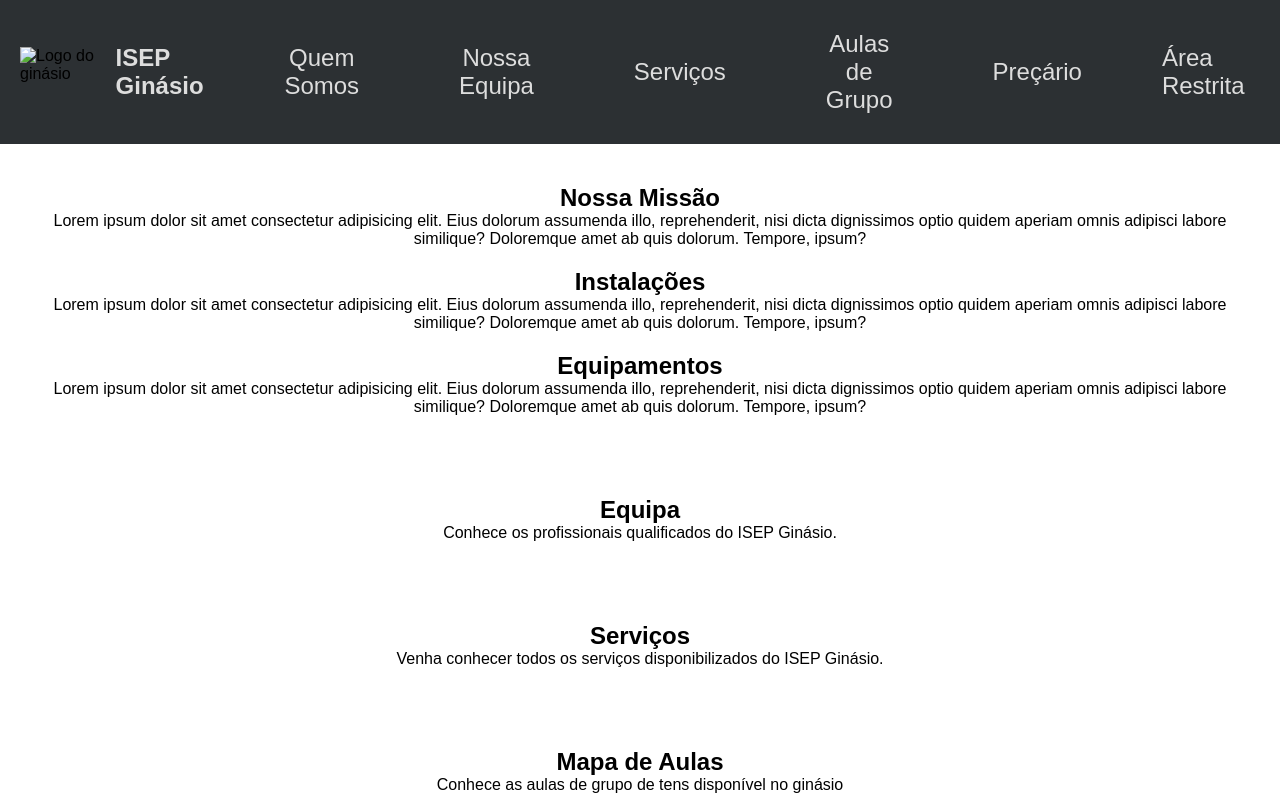
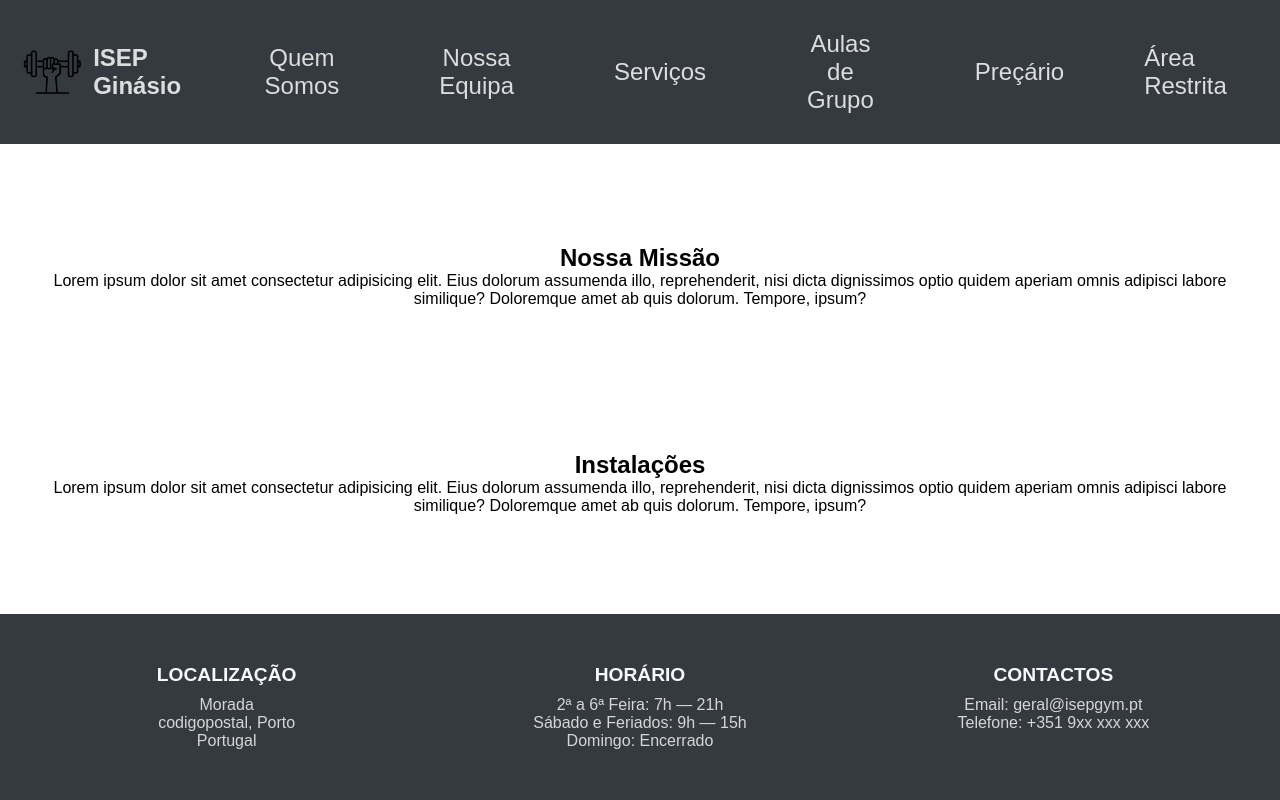
Before and after one commit to amadeucampos111-netizen/Ficha-02, a plain HTML site: page index.html in a window 1280 px wide. Shown: the top 800 px of the page. Drawn offline with Linux system fonts and the light colour scheme.

Commit message:
Formatação da página com estilos CSS

```diff
--- a/assets/css/estilos.css
+++ b/assets/css/estilos.css
@@ -7,11 +7,13 @@
 }
 
 .bng-navbar {
- background-color: #2c3033;
+ background-color: #343a40;
  display: flex; /* Alinha os elementos em linha */
  align-items: center;/* Centraliza os itens verticalmente */
  justify-content: space-between;/* Distribui os itens igualmente */
  padding: 10px 20px;/* Adiciona espaçamento interno */
+ position: sticky/* Fixa a barra no topo ao fazer scroll */
+
 }
 
 .bng-navbar div {
@@ -41,7 +43,7 @@
  color: #dddddd; /* Define a cor dos links */
 }
 .container-navegacao a:hover {
- color: #ffffff; /* Muda a cor ao passar o mouse */
+ color: #0056b3; /* Muda a cor ao passar o mouse */
 }
 
 /* Estilos para o botão da Área Cliente */
@@ -65,6 +67,10 @@
  color: white; /* Cor do texto */
  padding: 40px 20px; /* Espaçamento interno */
  flex-wrap: wrap; /* Permite que os itens fiquem responsivos */
+ position: fixed; /* Fixa o rodapé no fundo da página */
+ bottom: 0; /* Alinha o rodapé à parte inferior */
+ left: 0; /* Alinha o rodapé à esquerda */
+ width: 100%; /* Faz o rodapé ocupar toda a largura da página */
 }
 .footer-section {
  flex: 1; /* Faz com que as seções tenham tamanhos iguais */
@@ -84,10 +90,11 @@
 }
 /* Texto Genérico */
 .container-texto-generico {
- display: flex; /* Ativa o layout flexível */
+display: flex; /* Ativa o layout flexível */
  justify-content: center; /* Centraliza os elementos horizontalmente */
- flex-wrap: wrap; /* Permite que os elementos quebrem linha em telas menores */
- gap: 20px; /* Adiciona espaço entre os elementos */
- padding: 40px; /* Espaçamento interno para melhor organização */
+ flex-wrap: wrap; /* Permite quebra de linha em ecrãs menores */
+ gap: 20px; /* Espaço entre os elementos */
+ padding: 100px 40px; /* Espaçamento interno (superior/inferior e laterais) */
  text-align: center; /* Centraliza o texto dentro dos artigos */
+ min-height: 100vh; /* Garante altura mínima de uma janela (ecrã) */
 }
--- a/index.html
+++ b/index.html
@@ -6,7 +6,7 @@
     <meta name="viewport" content="width=device-width, initial-scale=1.0">
     <title>ISEP Ginásio</title>
     <!-- favicon   -->
-     <link rel="shortcut icon" href="images/gym125.png" type="image/png">
+     <link rel="shortcut icon" href="assets/images/gym125.png" type="image/png">
 
      <!-- estilos da pag  -->
       <link rel="stylesheet" href="assets/css/estilos.css">
@@ -18,7 +18,7 @@
 
     <div>
 <!-- Logo e Nome -->
-<img src="images/gym255.png" alt="Logo do ginásio">
+<img src="assets/images/gym125.png" alt="Logo do ginásio">
 <h3>ISEP Ginásio</h3>
     </div>
 
@@ -78,12 +78,16 @@
 
 </section>
 
+<!-- Conteudo da página/ secção nossa equipa-->
+
 <section class="container-texto-generico" id="nossa-equipa">
    <section>
     <h2>Equipa</h2>
     <p>Conhece os profissionais qualificados do ISEP Ginásio. </p>
    </section>
 </section>
+
+<!-- Conteudo da página/ secção servicos-->
 
 <section class="container-texto-generico" id="servicos">
 
@@ -96,6 +100,8 @@
 
 </section>
 
+<!-- Conteudo da página/ secção aula grupo-->
+
 <section class="container-texto-generico" id="aula-grupo">
 
     <section>
@@ -106,6 +112,8 @@
     </section>
 
 </section>
+
+ <!-- Conteudo da página/ secção precario-->
 
 <section class="container-texto-generico" id="precario">
 
```
